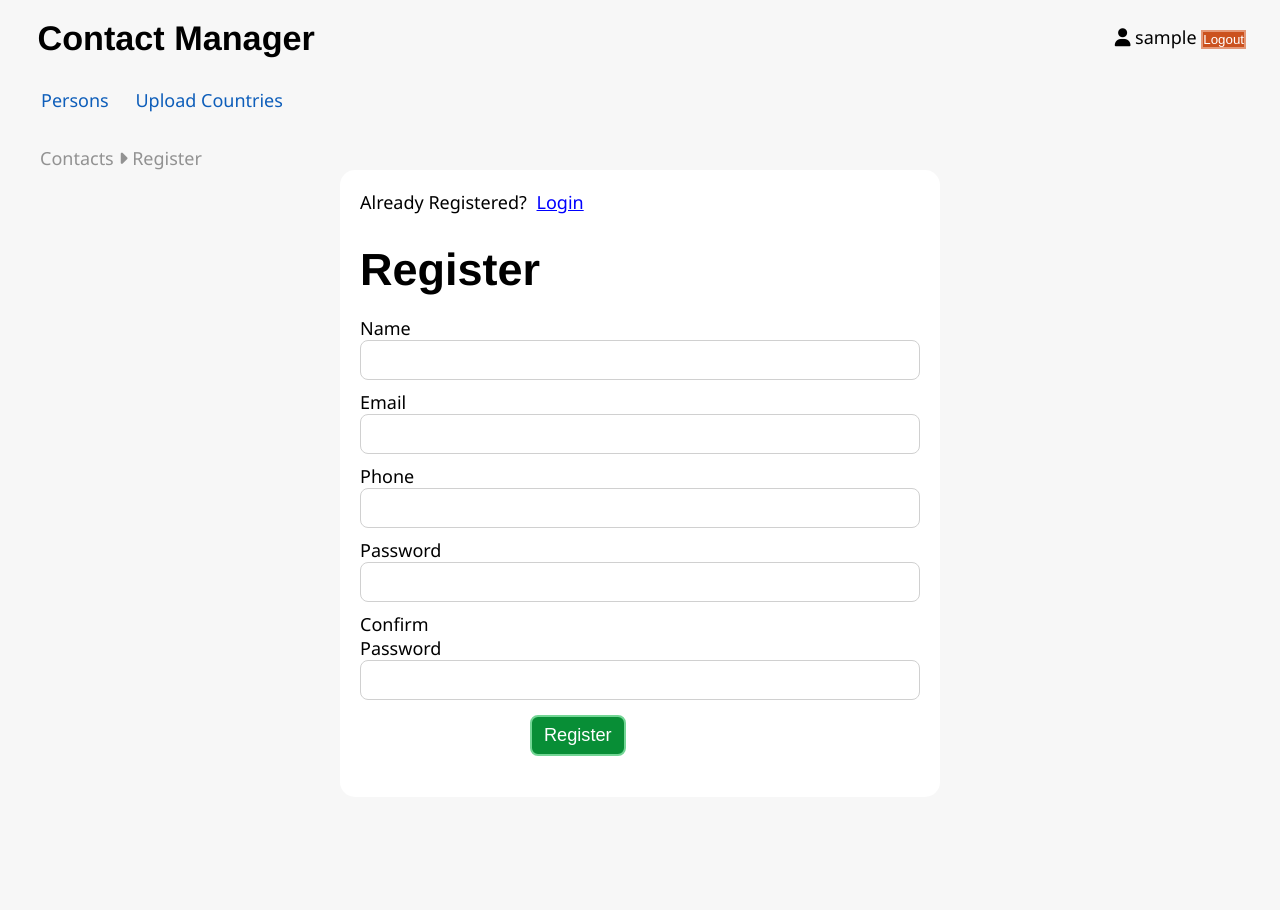
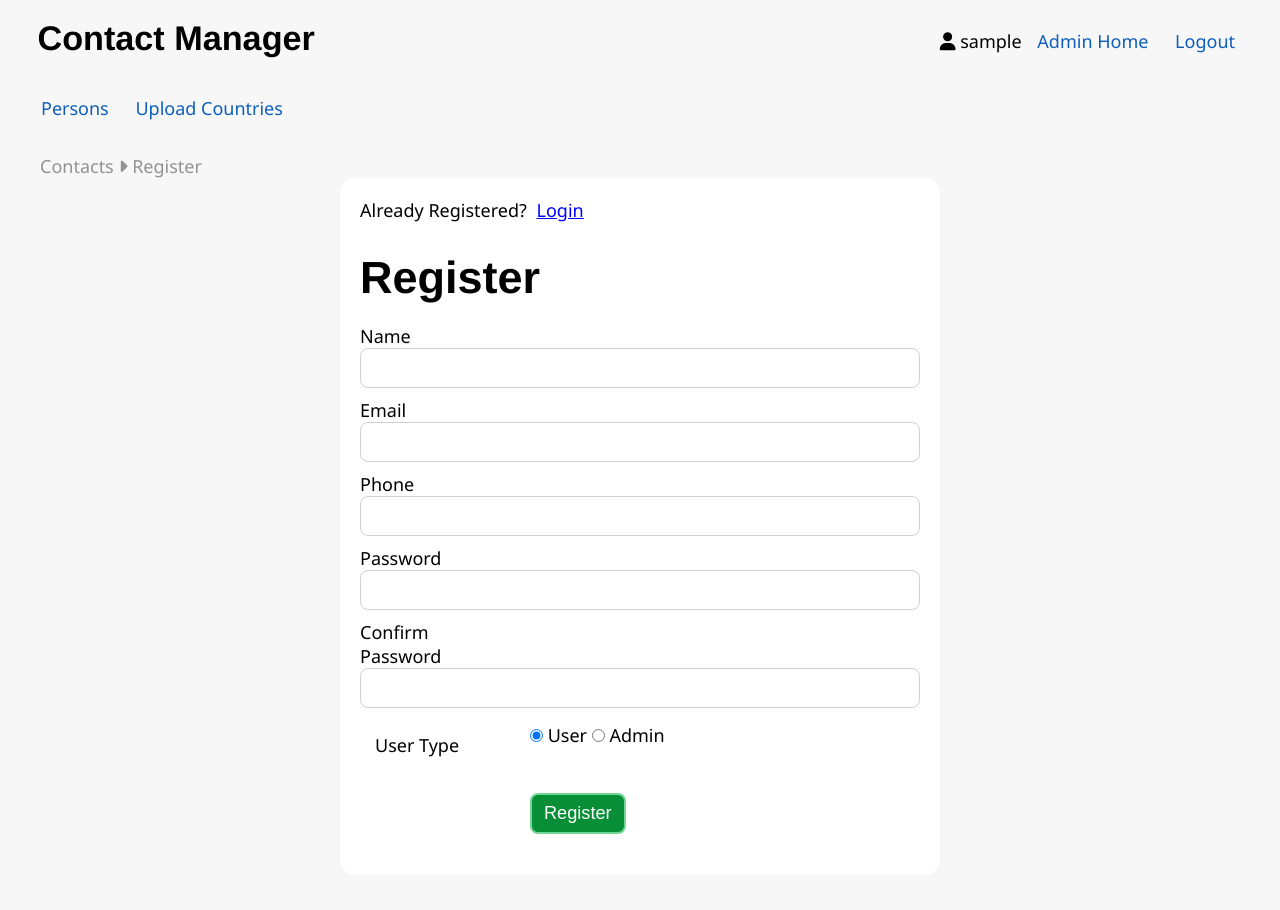
Before and after one commit to arunimage/CleanArchitecture, an ASP.NET Core app: page /Account/Register in a window 1280 px wide. Before the commit the page ends 756 px from the top, so only its background shows below. Run offline with ASP.NET Core 8, Linux system fonts and the light colour scheme; the visitor is signed in with stand-in values (Sample User, id 1); some libraries are stand-ins or nearby versions.

Commit message:
Added Roles & Area

```diff
--- a/src/ContactsManager.Core/DTO/RegisterDTO.cs
+++ b/src/ContactsManager.Core/DTO/RegisterDTO.cs
@@ -1,3 +1,4 @@
+using ContactsManager.Core.Enums;
 using Microsoft.AspNetCore.Mvc;
 using System;
 using System.Collections.Generic;
@@ -29,5 +30,7 @@ namespace ContactsManager.Core.DTO
     [DataType(DataType.Password)]
     [Compare(nameof(Password),ErrorMessage ="Password and confirm password do not match")]
     public string ConfirmPassword { get; set; }
+
+    public UserTypeOptions UserType { get; set; } = UserTypeOptions.User;
   }
 }
--- /dev/null
+++ b/src/ContactsManager.UI/Areas/Admin/Views/Home/Index.cshtml
@@ -0,0 +1,3 @@
+<h3>Admin Home</h3>
+
+<a asp-controller="Persons" asp-action="Index" asp-area="">Persons</a>
--- /dev/null
+++ b/src/ContactsManager.UI/Areas/Admin/Views/_ViewImports.cshtml
@@ -0,0 +1 @@
+@addTagHelper "*, Microsoft.AspNetCore.Mvc.TagHelpers"
--- a/src/ContactsManager.UI/Controllers/AccountController.cs
+++ b/src/ContactsManager.UI/Controllers/AccountController.cs
@@ -1,5 +1,6 @@
 using ContactsManager.Core.Domain.IdentityEntities;
 using ContactsManager.Core.DTO;
+using ContactsManager.Core.Enums;
 using CRUDExample.Controllers;
 using Microsoft.AspNetCore.Authorization;
 using Microsoft.AspNetCore.Identity;
@@ -8,25 +9,30 @@ using System.Reflection.Metadata;
 
 namespace CotactsManager.UI.Controllers
 {
+  //[AllowAnonymous]
   [Route("[controller]/[action]")]
-  [AllowAnonymous]
   public class AccountController : Controller
   {
     private readonly UserManager<ApplicationUser> _userManager;
     private readonly SignInManager<ApplicationUser> _signInManager;
-    public AccountController(UserManager<ApplicationUser> userManager, SignInManager<ApplicationUser> signInManager)
+    private readonly RoleManager<ApplicationRole> _roleManager;
+    public AccountController(UserManager<ApplicationUser> userManager, SignInManager<ApplicationUser> signInManager, RoleManager<ApplicationRole> roleManager)
     {
       _userManager = userManager;
       _signInManager = signInManager;
+      _roleManager = roleManager;
     }
 
     [HttpGet]
+    [Authorize("NotAuthorized")]
     public IActionResult Register()
     {
       return View();
     }
 
     [HttpPost]
+    [Authorize("NotAuthorized")]
+    //[ValidateAntiForgeryToken]
     public async Task<IActionResult> Register(RegisterDTO registerDTO)
     {
       //Check for validation errors
@@ -48,6 +54,30 @@ namespace CotactsManager.UI.Controllers
 
       if (result.Succeeded)
       {
+        //Check status of radio button
+        if (registerDTO.UserType == UserTypeOptions.Admin)
+        {
+          //Create Admin Role
+          if (await _roleManager.FindByNameAsync(UserTypeOptions.Admin.ToString()) is null)
+          {
+            ApplicationRole applicationRole = new ApplicationRole() { Name = UserTypeOptions.Admin.ToString() };
+            await _roleManager.CreateAsync(applicationRole);
+          }
+
+          //Create the new user into Admin role
+          await _userManager.AddToRoleAsync(user, UserTypeOptions.Admin.ToString());
+        }
+        else
+        {
+          //Create User Role
+          if (await _roleManager.FindByNameAsync(UserTypeOptions.User.ToString()) is null)
+          {
+            ApplicationRole applicationRole = new ApplicationRole() { Name = UserTypeOptions.User.ToString() };
+            await _roleManager.CreateAsync(applicationRole);
+          }
+          //Create the new user into User role
+          await _userManager.AddToRoleAsync(user, UserTypeOptions.User.ToString());
+        }
         // sign in
         await _signInManager.SignInAsync(user, isPersistent: true);
         return RedirectToAction(nameof(PersonsController.Index), "Persons");
@@ -63,12 +93,14 @@ namespace CotactsManager.UI.Controllers
     }
 
     [HttpGet]
+    [Authorize("NotAuthorized")]
     public IActionResult Login()
     {
       return View();
     }
 
     [HttpPost]
+    [Authorize("NotAuthorized")]
     public async Task<IActionResult> Login(LoginDTO loginDTO, string? ReturnUrl)
     {
       if (!ModelState.IsValid)
@@ -81,6 +113,15 @@ namespace CotactsManager.UI.Controllers
 
       if (result.Succeeded)
       {
+        //Admin
+        ApplicationUser user = await _userManager.FindByEmailAsync(loginDTO.Email);
+        if (user != null)
+        {
+          if (await _userManager.IsInRoleAsync(user, UserTypeOptions.Admin.ToString()))
+          {
+            return RedirectToAction("Index", "Home", new { area = "Admin" });
+          }
+        }
         if (!string.IsNullOrEmpty(ReturnUrl) && Url.IsLocalUrl(ReturnUrl))
         {
           return LocalRedirect(ReturnUrl);
@@ -92,18 +133,19 @@ namespace CotactsManager.UI.Controllers
       return View(loginDTO);
     }
 
-
+    [Authorize]
     public async Task<IActionResult> Logout()
     {
       await _signInManager.SignOutAsync();
       return RedirectToAction(nameof(PersonsController.Index), "Persons");
     }
 
+    [AllowAnonymous]
     public async Task<IActionResult> IsEmailAlreadyRegistered(string email)
     {
       ApplicationUser user = await _userManager.FindByEmailAsync(email);
 
-      if (user==null)
+      if (user == null)
       {
         return Json(true);
       }
--- a/src/ContactsManager.UI/Properties/launchSettings.json
+++ b/src/ContactsManager.UI/Properties/launchSettings.json
@@ -5,7 +5,7 @@
       "commandName": "Project",
       "dotnetRunMessages": true,
       "launchBrowser": true,
-      "applicationUrl": "http://localhost:5130",
+      "applicationUrl": "https://localhost:5130",
       "environmentVariables": {
         "ASPNETCORE_ENVIRONMENT": "Development"
       }
--- a/src/ContactsManager.UI/Views/Account/Register.cshtml
+++ b/src/ContactsManager.UI/Views/Account/Register.cshtml
@@ -59,7 +59,20 @@
       <span asp-validation-for="ConfirmPassword" class="text-red"></span>
     </div>
 
-      @*Register Button*@
+    @*User Type*@
+    <div class="form-field flex">
+      <div class="w-25">
+        <label asp-for="UserType" class="form-label pt">User Type</label>
+      </div>
+      <div class="flex-1">
+       <input type="radio" id="User" asp-for="UserType" value="User" checked />
+       <label for="User">User</label>
+        <input type="radio" id="Admin" asp-for="UserType" value="Admin" />
+        <label for="Admin">Admin</label>
+      </div>
+    </div>
+
+    @*Register Button*@
     <div class="form-field flex">
       <div class="w-25"></div>
       <div class="flex-1">
--- a/src/ContactsManager.UI/Views/Shared/_Layout.cshtml
+++ b/src/ContactsManager.UI/Views/Shared/_Layout.cshtml
@@ -33,10 +33,16 @@
                     <i class="fa-solid fa-user"></i>
                     @User.Identity.Name
                   </li>
+
+                  @if (User.IsInRole("Admin"))
+                  {
+                    <li>
+                      <a asp-controller="Home" asp-action="Index" asp-area="Admin">Admin Home</a>
+                    </li>
+                  }
+
                   <li>
-                    <form asp-controller="Account" asp-action="Logout" method="post">
-                      <button type="submit" class="button-link button-red-back">Logout</button>
-                    </form>
+                    <a asp-controller="Account" asp-action="Logout">Logout</a>
                   </li>
                 }
                 else
```
Also changed, not shown: src/ContactsManager.Core/Enums/UserTypeOptions.cs (added, +12 -0 lines), src/ContactsManager.UI/Areas/Admin/Controllers/HomeController.cs (added, +15 -0 lines), src/ContactsManager.UI/Program.cs (+18 -0 lines), src/ContactsManager.UI/StartupExtensions/ConfigureServicesExtension.cs (+13 -1 lines), src/ContactsManager.UI/ContactsManager.UI.csproj.
